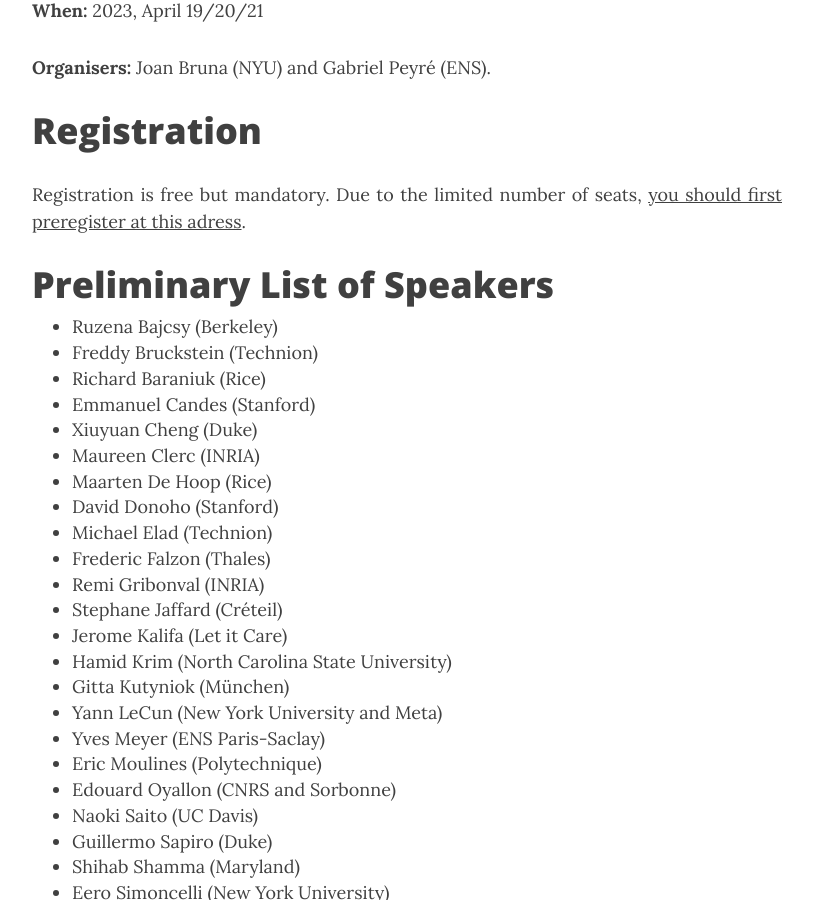
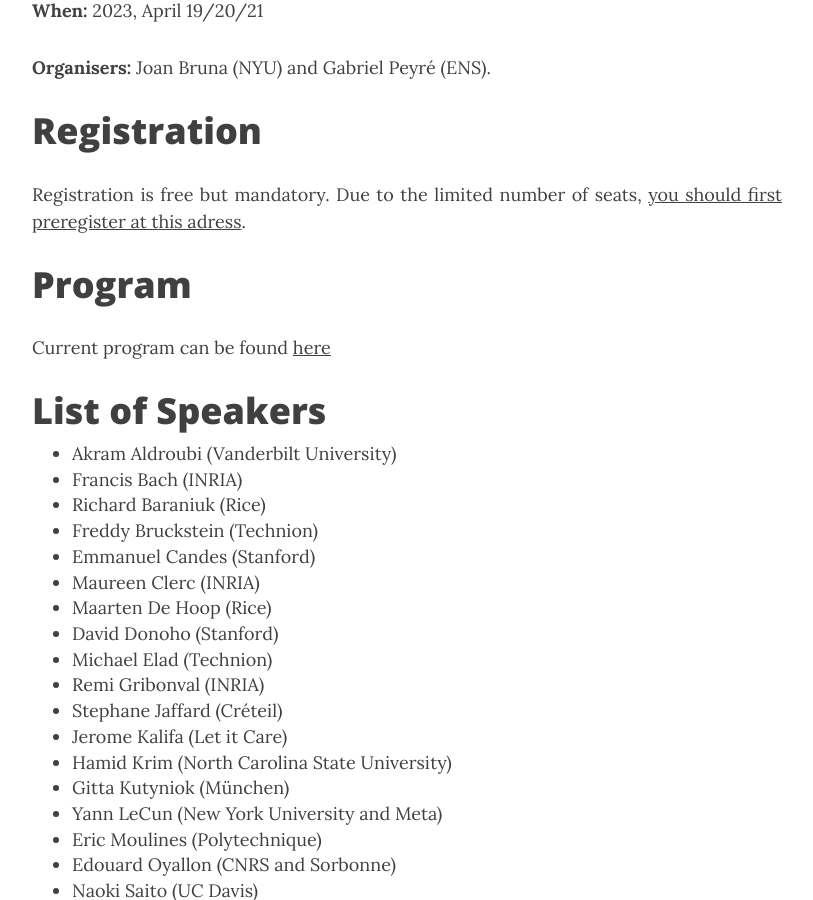
Before and after one commit to mallat60/mallat60.github.io, a Jekyll site: the page built from index.md, in a window 1280 px wide and 900 px high, scrolled down 720 px. Shown: the whole window, without its empty margins (233-1046 px from the left). Built offline with Jekyll 4.4.1, drawn with Linux system fonts in a browser that asks for light colours; nearby versions of some CDN libraries.

Commit message:
Update index.md

```diff
--- a/index.md
+++ b/index.md
@@ -17,26 +17,31 @@ Registration
 
 Registration is free but mandatory. Due to the limited number of seats, [you should first preregister at this adress](https://docs.google.com/forms/d/e/1FAIpQLSekESGxrE56jsS7nQ9SodBEgAVy14Za0MsQobKkJ0zfkWBJSw/viewform).
 
-Preliminary List of Speakers
+
+Program
+==========
+
+Current program can be found [here](schedule.pdf)
+
+
+List of Speakers
 ====================
 
-- [Ruzena Bajcsy](https://www2.eecs.berkeley.edu/Faculty/Homepages/bajcsy.html) (Berkeley)
+- [Akram Aldroubi](https://math.vanderbilt.edu/aldroua/) (Vanderbilt University)
+- [Francis Bach](https://www.di.ens.fr/~fbach/) (INRIA)
+- [Richard Baraniuk](http://richb.rice.edu/) (Rice)
 - [Freddy Bruckstein](https://freddy.cs.technion.ac.il/) (Technion)
-- [Richard Baraniuk](http://richb.rice.edu/) (Rice)
 - [Emmanuel Candes](https://candes.su.domains/) (Stanford)
-- [Xiuyuan Cheng](https://services.math.duke.edu/~xiuyuanc/) (Duke)
 - [Maureen Clerc](https://www.inria.fr/fr/maureen-clerc) (INRIA)
 - [Maarten De Hoop](https://maartendehoop.rice.edu/) (Rice)
 - [David Donoho](https://web.stanford.edu/dept/statistics/cgi-bin/donoho/) (Stanford)
 - [Michael Elad](https://elad.cs.technion.ac.il/) (Technion)
-- [Frederic Falzon](https://www.researchgate.net/scientific-contributions/Frederic-Falzon-2047593052) (Thales)
 - [Remi Gribonval](https://people.irisa.fr/Remi.Gribonval/) (INRIA)
 - [Stephane Jaffard](https://perso.math.u-pem.fr/jaffard.stephane/) (Créteil)
 - [Jerome Kalifa](https://fr.linkedin.com/in/j%C3%A9r%C3%B4me-kalifa-3b366b2) (Let it Care)
 - [Hamid Krim](https://ece.ncsu.edu/people/ahk/) (North Carolina State University)
 - [Gitta Kutyniok](https://www.ai.math.uni-muenchen.de/members/professor/kutyniok/index.html) (München)
 - [Yann LeCun](http://yann.lecun.com/) (New York University and Meta)
-- [Yves Meyer](https://ens-paris-saclay.fr/lecole/prix-et-distinctions/docteur-honoris-causa/yves-meyer) (ENS Paris-Saclay)
 - [Eric Moulines](http://www.cmapx.polytechnique.fr/~moulines/) (Polytechnique)
 - [Edouard Oyallon](https://edouardoyallon.github.io/) (CNRS and Sorbonne)
 - [Naoki Saito](https://www.math.ucdavis.edu/~saito/) (UC Davis)
```
